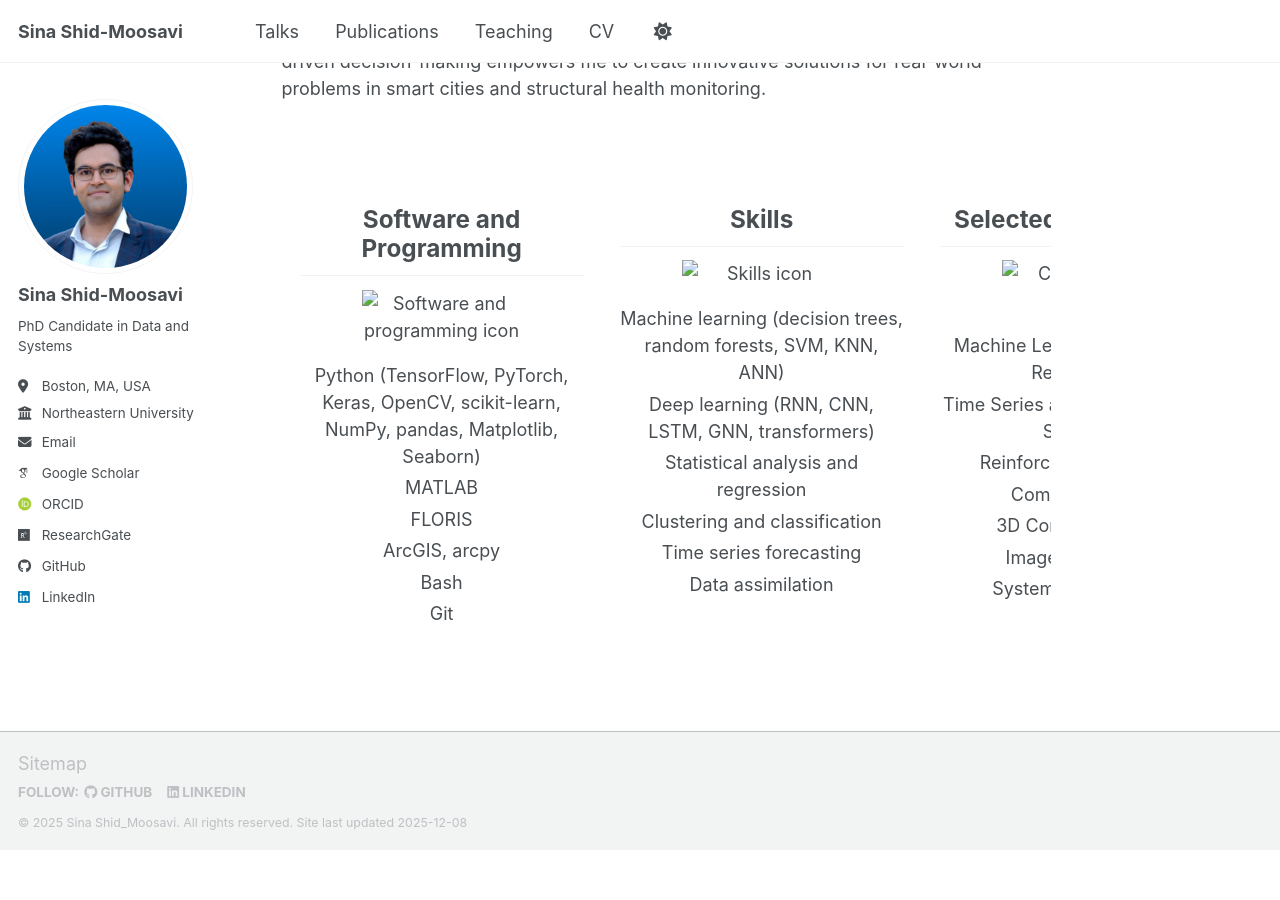
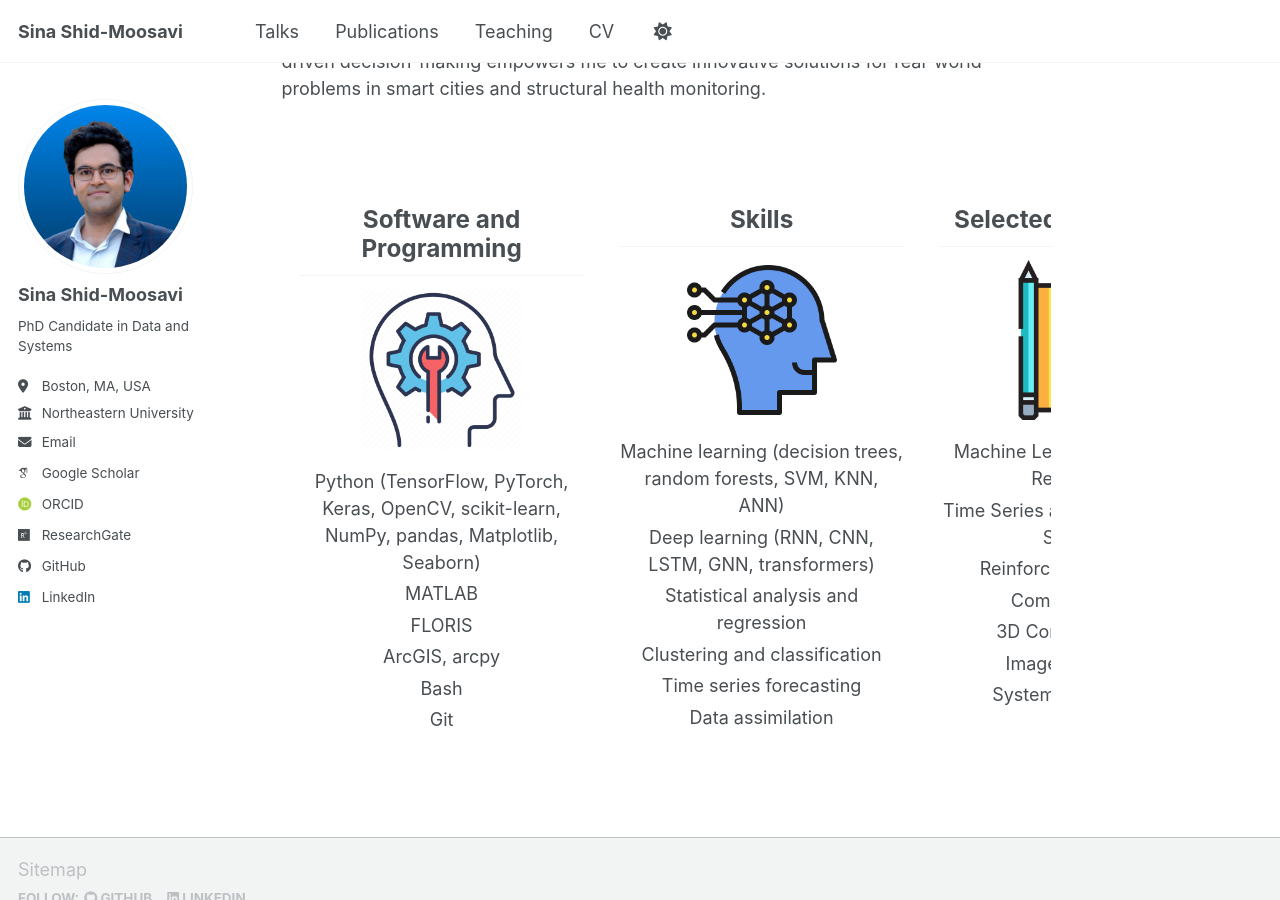
Before and after one commit to ShidMoosavi/ShidMoosavi.github.io, a Jekyll site: the page built from _pages/about.md, in a window 1280 px wide and 900 px high, scrolled down 464 px. Built offline with Jekyll 4.4.1, drawn with Linux system fonts in a browser that asks for light colours; some web fonts are replaced; a script bundle is joined from its source files by our own code; library files that are not in the unit come from our copies; before the commit the page ends 1314 px from its top, so only the background shows below that.

Commit message:
Update image paths in about.md

```diff
--- a/_pages/about.md
+++ b/_pages/about.md
@@ -61,7 +61,7 @@ I have +4 years of experience in leveraging AI and ML frameworks to enhance smar
 <div class="skills-row">
   <div class="skills-column">
     <h2><strong>Software and Programming</strong></h2>
-    <img src="{{ '/static/figures/5904463.png' | relative_url }}" alt="Software and programming icon">
+    <img src="{{ '/images/5904463.png' | relative_url }}" alt="Software and programming icon">
     <ul class="skills-list">
       <li>Python (TensorFlow, PyTorch, Keras, OpenCV, scikit-learn, NumPy, pandas, Matplotlib, Seaborn)</li>
       <li>MATLAB</li>
@@ -74,7 +74,7 @@ I have +4 years of experience in leveraging AI and ML frameworks to enhance smar
 
   <div class="skills-column">
     <h2><strong>Skills</strong></h2>
-    <img src="{{ '/static/figures/2103650.png' | relative_url }}" alt="Skills icon">
+    <img src="{{ '/images/2103650.png' | relative_url }}" alt="Skills icon">
     <ul class="skills-list">
       <li>Machine learning (decision trees, random forests, SVM, KNN, ANN)</li>
       <li>Deep learning (RNN, CNN, LSTM, GNN, transformers)</li>
@@ -87,7 +87,7 @@ I have +4 years of experience in leveraging AI and ML frameworks to enhance smar
 
   <div class="skills-column">
     <h2><strong>Selected Coursework</strong></h2>
-    <img src="{{ '/static/figures/document.png' | relative_url }}" alt="Coursework icon">
+    <img src="{{ '/images/document.png' | relative_url }}" alt="Coursework icon">
     <ul class="skills-list">
       <li>Machine Learning and Pattern Recognition</li>
       <li>Time Series and Geospatial Data Sciences</li>
```
